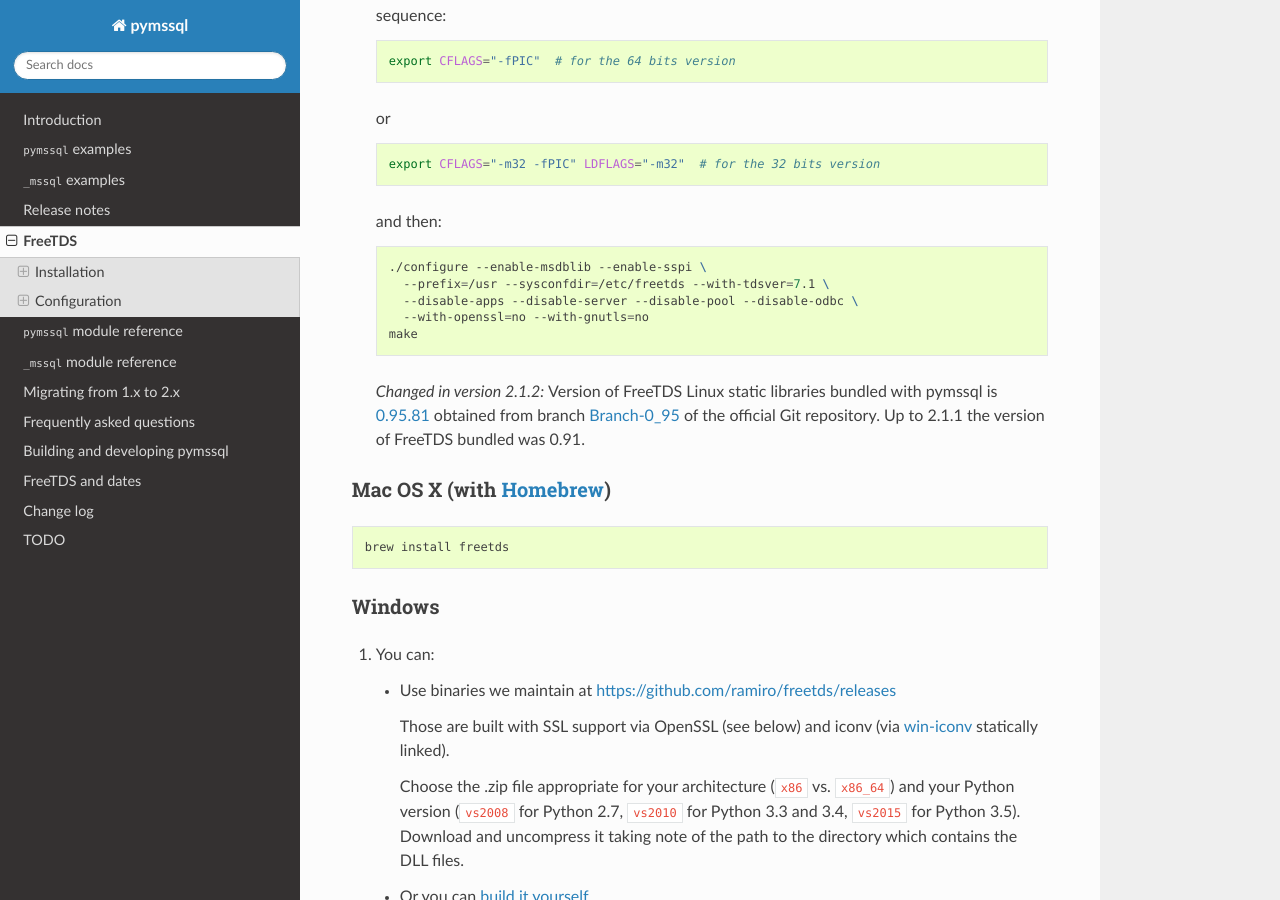
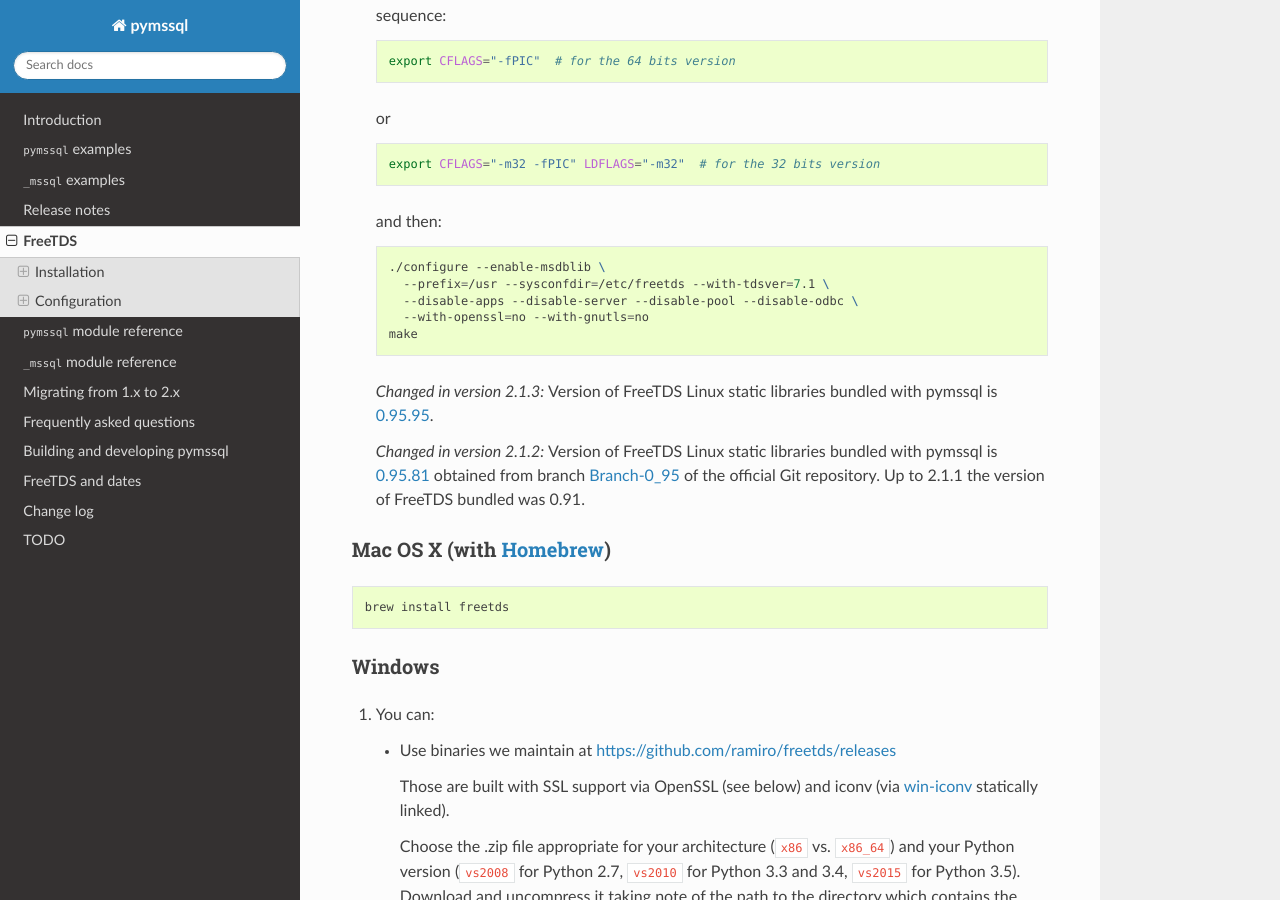
Before and after one commit to pymssql/pymssql, a Sphinx documentation site: the page built from docs/freetds.rst, in a window 1280 px wide and 900 px high, scrolled down 549 px. Built offline with Sphinx 7.4.7 and the Read the Docs theme 2.0.0, drawn with Linux system fonts in a browser that asks for light colours.

Commit message:
freetds: Updated static Linux libs to v0.95.95.
Also, update `./configure` command line documentation to drop
`--enable--sspi` switch which is not relevant for Linux.

```diff
--- a/docs/freetds.rst
+++ b/docs/freetds.rst
@@ -40,11 +40,16 @@ libraries for FreeTDS in some usual system-wide locations):
 
   .. code-block:: bash
 
-      ./configure --enable-msdblib --enable-sspi \
+      ./configure --enable-msdblib \
         --prefix=/usr --sysconfdir=/etc/freetds --with-tdsver=7.1 \
         --disable-apps --disable-server --disable-pool --disable-odbc \
         --with-openssl=no --with-gnutls=no
       make
+
+  .. versionchanged:: 2.1.3
+
+    Version of FreeTDS Linux static libraries bundled with pymssql is
+    `0.95.95`_.
 
   .. versionchanged:: 2.1.2
 
@@ -52,6 +57,7 @@ libraries for FreeTDS in some usual system-wide locations):
     `0.95.81`_ obtained from branch `Branch-0_95`_ of the official Git
     repository. Up to 2.1.1 the version of FreeTDS bundled was 0.91.
 
+.. _0.95.95: https://github.com/FreeTDS/freetds/tree/c9d284c767e569c9ae58ca0e2ad9dcd7c2cc9e55
 .. _0.95.81: https://github.com/FreeTDS/freetds/tree/110179b9c83fe9af88d4c29658dca05e5295ecbb
 .. _Branch-0_95: https://github.com/FreeTDS/freetds/tree/Branch-0_95
 
```
Also changed, not shown: 4 other files.
